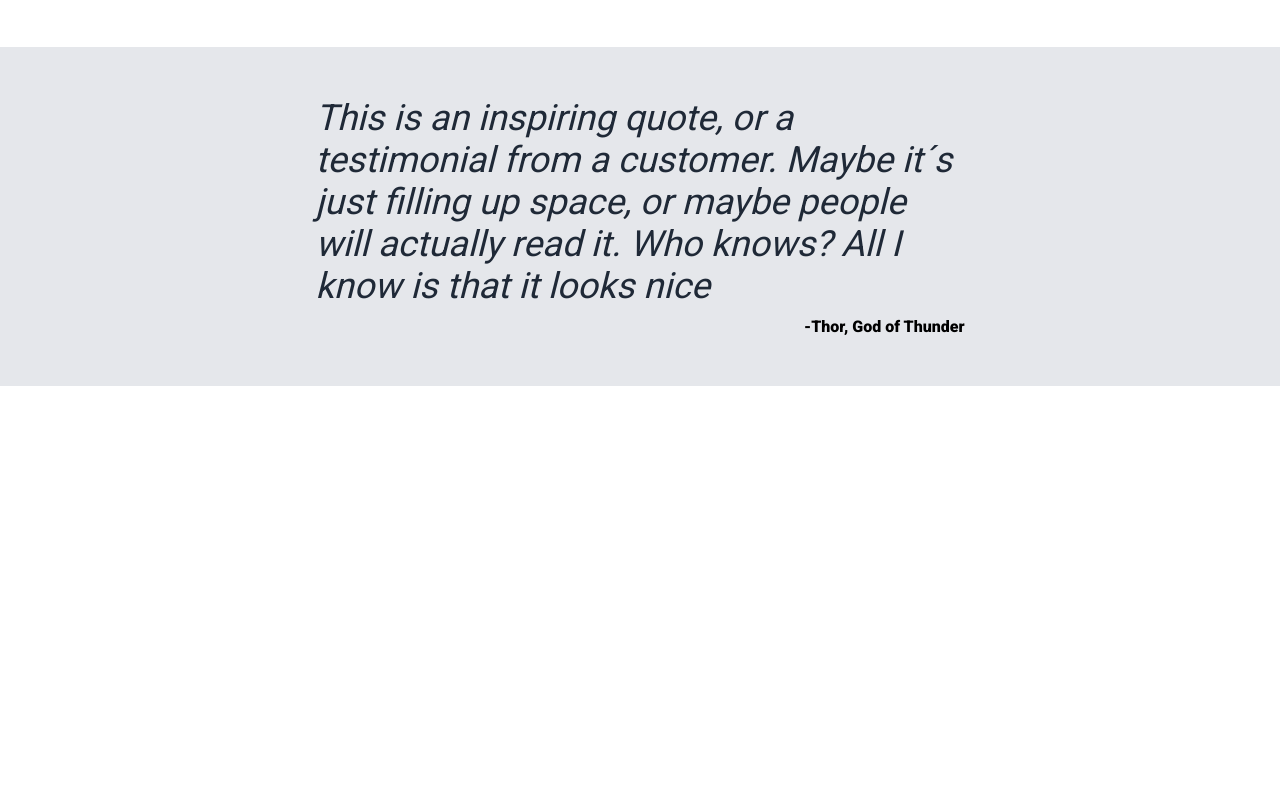
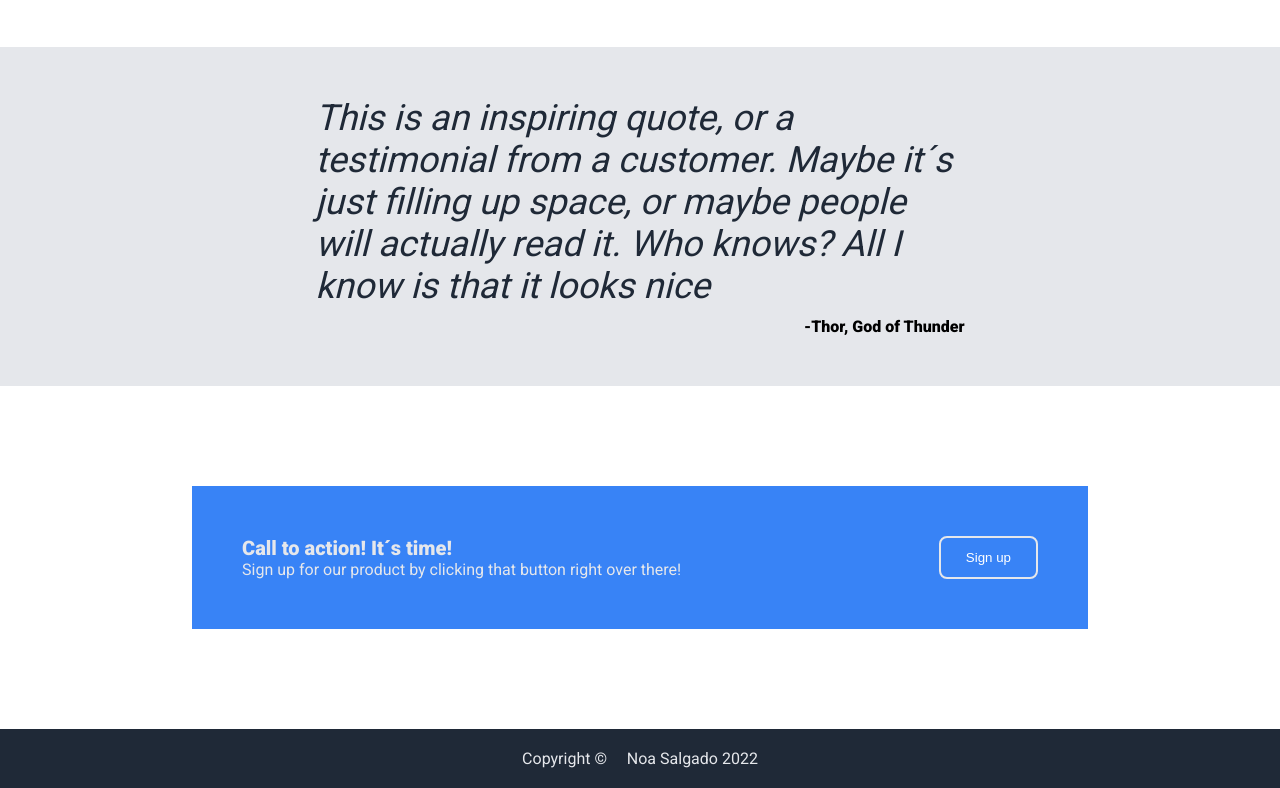
Before and after one commit to NoaSalgado/TheOdinProject, a plain HTML site: page landing-page/index.html in a window 1280 px wide. Shown: the part 792-1580 px from the top of the page. Before the commit the page ends 1178 px from the top, so only its background shows below. Drawn offline with Linux system fonts and the light colour scheme.

Commit message:
added cta section and footer

```diff
--- a/landing-page/css/style.css
+++ b/landing-page/css/style.css
@@ -30,7 +30,7 @@ a{
     justify-content: space-between;
 }
 
-.logo, .header-nav a, .hero-text, .hero-img{
+.logo, .header-nav a, .hero-text, .hero-img, .cta-text, .footer-text{
     color: #E5E7EB;
 }
 
@@ -147,3 +147,36 @@ a{
     font-weight: bold;
     text-align: right;
 }
+
+/**************
+**CTA SECTION**
+***************/
+.cta-section{
+    padding: 100px 0;
+}
+
+.cta-container{
+    background-color: #3883F6;
+    padding: 50px;
+}
+
+.cta-text span{
+    font-size: 20px;
+    font-weight: bold;
+}
+
+.cta-btn{
+    border: 2px solid #E5E7EB;
+    cursor: pointer;
+}
+
+/*********
+**FOOTER**
+**********/
+.footer{
+    padding: 20px 0;
+}
+
+.footer-text{
+    text-align: center;
+}
--- a/landing-page/index.html
+++ b/landing-page/index.html
@@ -82,6 +82,28 @@
           <p class="testimonial-author">-Thor, God of Thunder</p>
         </div>
       </section>
+
+      <!--END TESTIMONIAL SECTION-->
+
+      <!--CTA-SECTION-->
+      <section class="cta-section">
+        <div class="cta-container flex-container container">
+          <div class="cta-text">
+            <span>Call to action! It´s time!</span>
+            <br />
+            Sign up for our product by clicking that button right over there!
+          </div>
+          <button class="btn cta-btn">Sign up</button>
+        </div>
+      </section>
+      <!--END CTA-SECTION-->
+
+      <!--FOOTER-->
+      <footer class="footer">
+        <p class="footer-text">
+          Copyright &copy; &nbsp; &nbsp; Noa Salgado 2022
+        </p>
+      </footer>
     </main>
   </body>
 </html>
```
